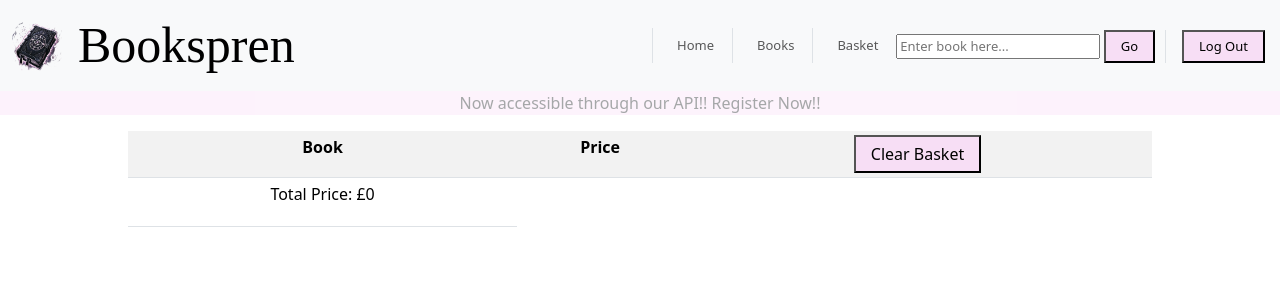
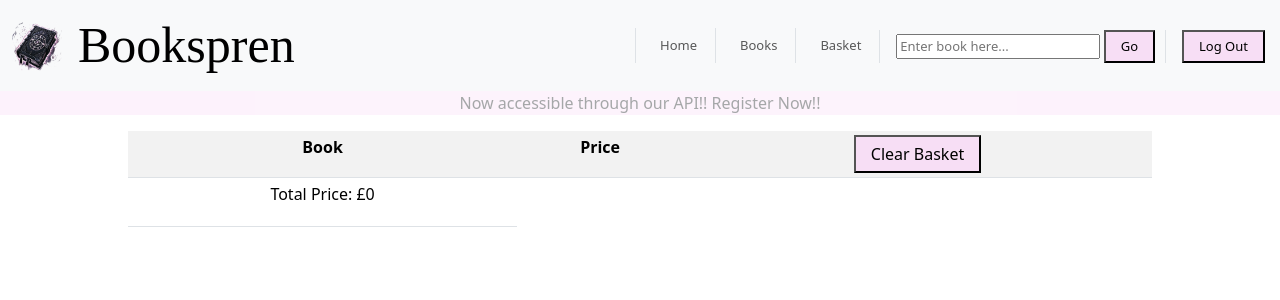
Before and after one commit to StressSpren/Book_Shop, a Django app: page /cart/ in a window 1280 px wide. Shown: the top 300 px of the page. Run offline with Django 5.2, Linux system fonts and the light colour scheme; a user stored in the database is signed in; data comes from the database, SQL or seed files in the repository; both versions use the stored data as it was after the commit; some web fonts are replaced.

Commit message:
change to navbar

```diff
--- a/templates/base.html
+++ b/templates/base.html
@@ -48,7 +48,7 @@
           <li class="nav-item border-start ps-3"><a class="nav-link" href="{% url 'home' %}">Home</a></li>
           <li class="nav-item border-start ps-3"><a class="nav-link" href="{% url 'fetch_data' %}">Books</a></li>
           <li class="nav-item border-start ps-3"><a class="nav-link" href="{% url 'cart' %}">Basket</a></li>
-          <li class="nav-item">
+          <li class="nav-item border-start ps-3">
             <!-- Search Form -->
             <form method="POST" action="{% url 'search_books' %}">
               {% csrf_token %}
```
Also changed, not shown: db.sqlite3.
